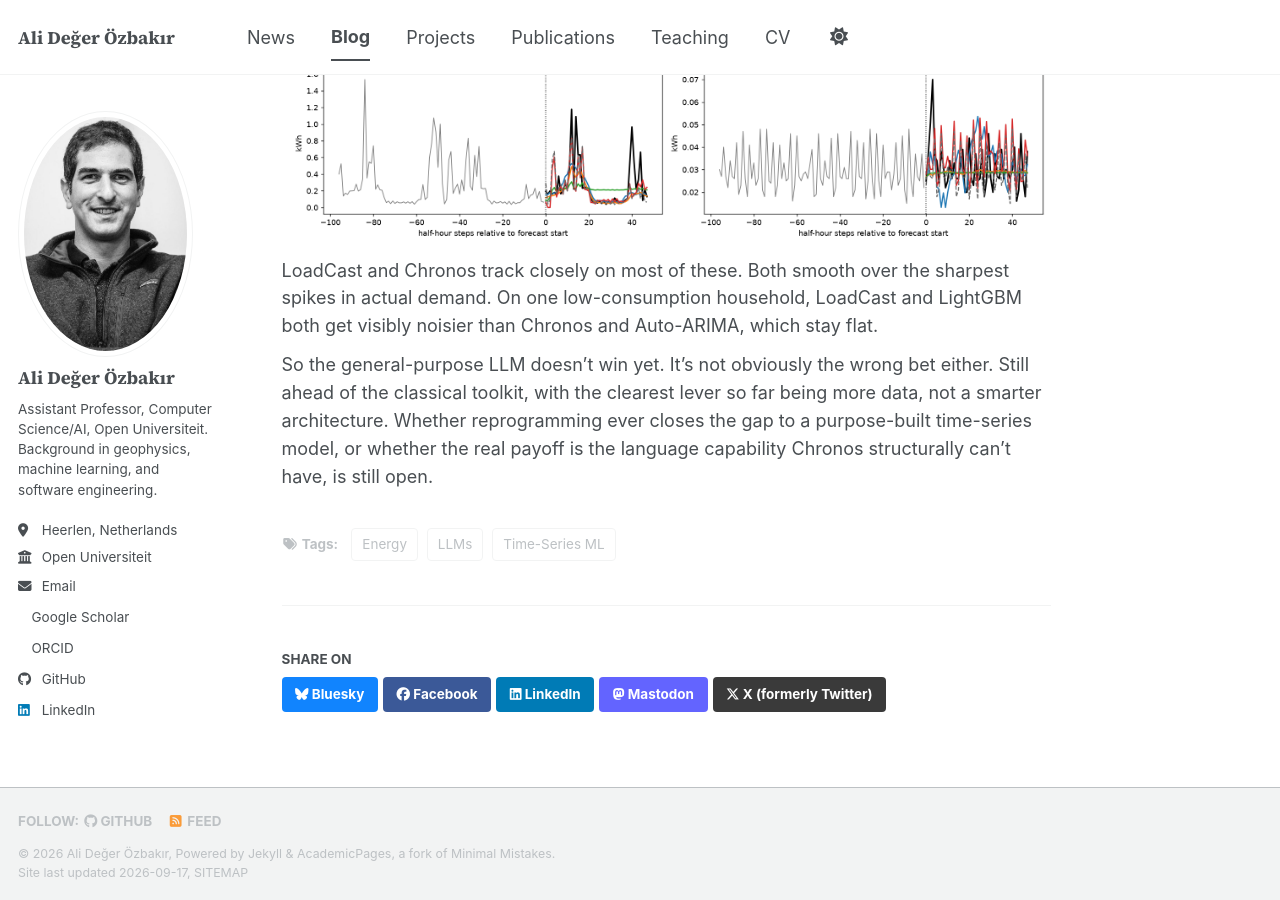
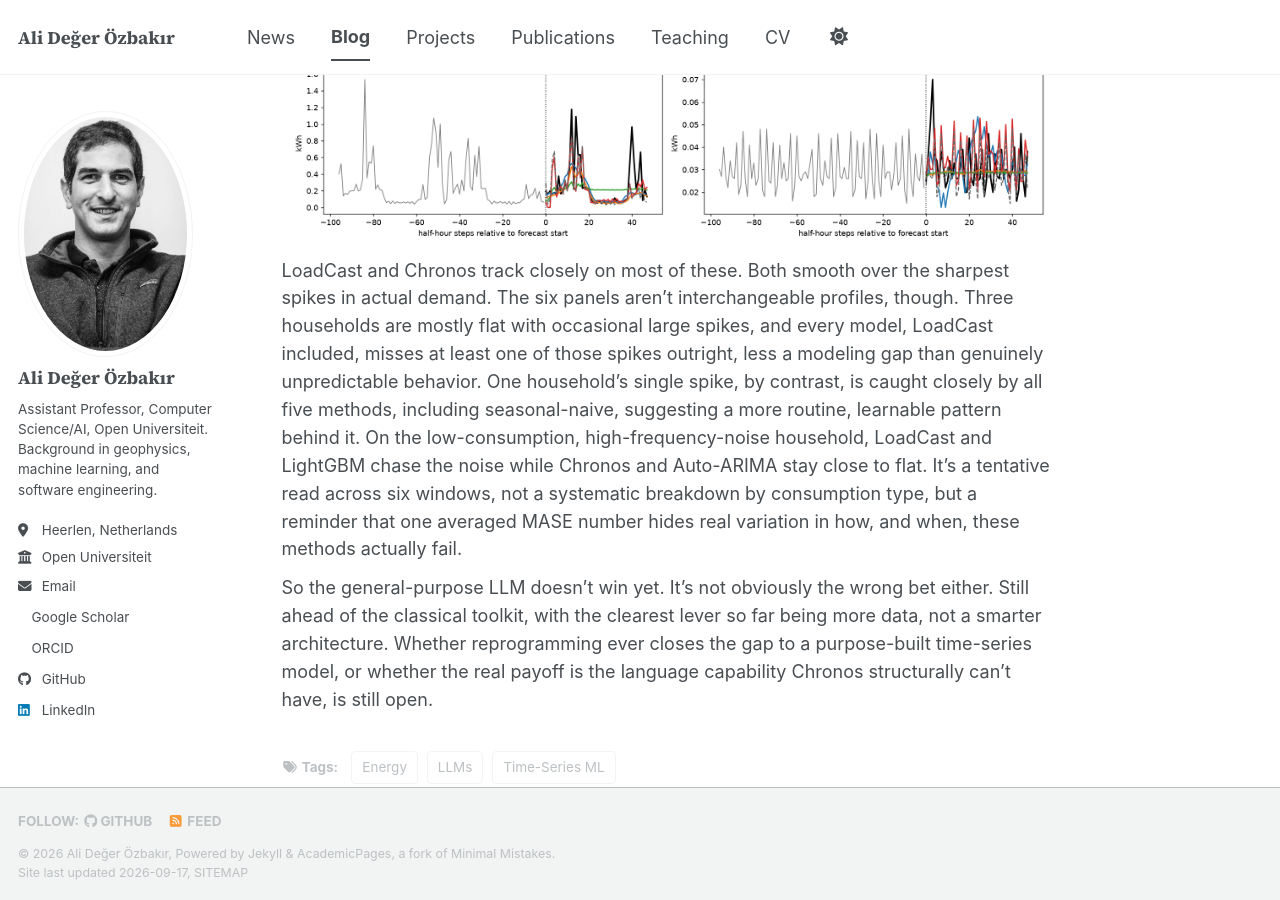
Before and after one commit to aozbakir/aozbakir.github.io, a Jekyll site: the page built from _posts/2026-09-16-reprogramming-llm-electricity-forecasting.md, in a window 1280 px wide and 900 px high, scrolled down 3814 px. Built offline with Jekyll 4.4.1, drawn with Linux system fonts in a browser that asks for light colours; a style sheet for code colours, icons or effects is not loaded; some of the changed text lies outside the part shown.

Commit message:
Add tentative per-household read of the forecast-comparison panels
The six panels are different consumption profiles, not interchangeable
samples: some spikes get missed by every method alike (not a LoadCast-
specific gap), one routine-looking spike gets caught by all five,
including seasonal-naive, and the noisy low-consumption household shows
LoadCast/LightGBM chasing noise that Chronos/Auto-ARIMA smooth over.
Flagged explicitly as a tentative read across six windows, not a
systematic breakdown.

Co-Authored-By: Claude Sonnet 5 <noreply@anthropic.com>

```diff
--- a/_posts/2026-09-16-reprogramming-llm-electricity-forecasting.md
+++ b/_posts/2026-09-16-reprogramming-llm-electricity-forecasting.md
@@ -73,6 +73,6 @@ The table only shows averages. Here's what six of those held-out households actu
 
 ![Forecast comparison across six held-out households: LoadCast, Chronos, Auto-ARIMA, LightGBM, and seasonal-naive](/images/loadcast-forecast-comparison.png)
 
-LoadCast and Chronos track closely on most of these. Both smooth over the sharpest spikes in actual demand. On one low-consumption household, LoadCast and LightGBM both get visibly noisier than Chronos and Auto-ARIMA, which stay flat.
+LoadCast and Chronos track closely on most of these. Both smooth over the sharpest spikes in actual demand. The six panels aren't interchangeable profiles, though. Three households are mostly flat with occasional large spikes, and every model, LoadCast included, misses at least one of those spikes outright, less a modeling gap than genuinely unpredictable behavior. One household's single spike, by contrast, is caught closely by all five methods, including seasonal-naive, suggesting a more routine, learnable pattern behind it. On the low-consumption, high-frequency-noise household, LoadCast and LightGBM chase the noise while Chronos and Auto-ARIMA stay close to flat. It's a tentative read across six windows, not a systematic breakdown by consumption type, but a reminder that one averaged MASE number hides real variation in how, and when, these methods actually fail.
 
 So the general-purpose LLM doesn't win yet. It's not obviously the wrong bet either. Still ahead of the classical toolkit, with the clearest lever so far being more data, not a smarter architecture. Whether reprogramming ever closes the gap to a purpose-built time-series model, or whether the real payoff is the language capability Chronos structurally can't have, is still open.
```
